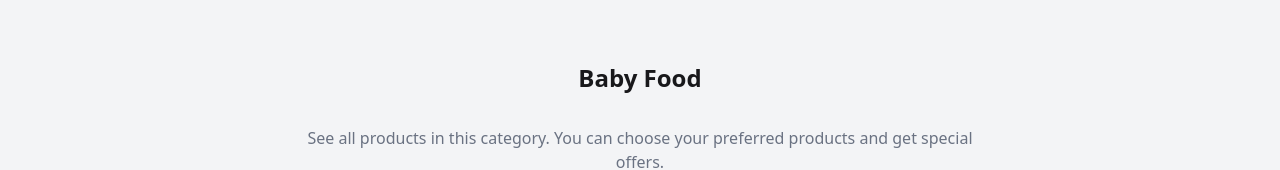
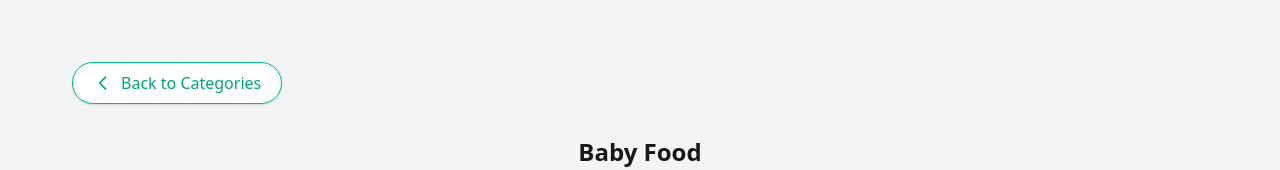
Before and after one commit to mdsharia4613/Kacha_Bazer, a React (Vite) app: page / in a window 1280 px wide. Both pictures are taken after a click on the item "Baby Food". Shown: the part 918-1088 px from the top of the page. Built offline with nearby package versions, Linux system fonts and the light colour scheme.

Commit message:
card update

```diff
--- a/src/Components/Categorys/Items.jsx
+++ b/src/Components/Categorys/Items.jsx
@@ -9,7 +9,7 @@ import { useOutletContext } from "react-router-dom";
 import { TbCurrencyTaka } from "react-icons/tb";
 import img from "../../assets/delivary/line.png";
 
-const Items = ({ selectedSub, }) => {
+const Items = ({ selectedSub, onBack }) => {
     const { selectedProduct, setSelectedProduct } = useContext(ProductContext);
     const { handleAddToCart } = useOutletContext();
     const [visibleCount, setVisibleCount] = useState(8);
@@ -25,6 +25,35 @@ const Items = ({ selectedSub, }) => {
 
     return (
         <div className="container mx-auto px-8 py-10">
+            {/* Back Button */}
+            {/* Back Button */}
+            <div className="mb-8">
+                <button
+                    onClick={() => {
+                        if (typeof onBack === "function") onBack();
+                    }}
+                    className="flex items-center gap-2 px-5 py-2 bg-white border border-[#00bc7d] text-[#00a86b] rounded-full
+               font-medium shadow-sm hover:bg-[#00bc7d] hover:text-white transition-all duration-300 hover:shadow-md"
+                >
+                    <svg
+                        xmlns="http://www.w3.org/2000/svg"
+                        fill="none"
+                        viewBox="0 0 24 24"
+                        strokeWidth={2}
+                        stroke="currentColor"
+                        className="w-5 h-5"
+                    >
+                        <path
+                            strokeLinecap="round"
+                            strokeLinejoin="round"
+                            d="M15 19l-7-7 7-7"
+                        />
+                    </svg>
+                    Back to Categories
+                </button>
+            </div>
+
+
 
             {/* Title */}
             <div className="mb-10 max-w-2xl container mx-auto">
```
